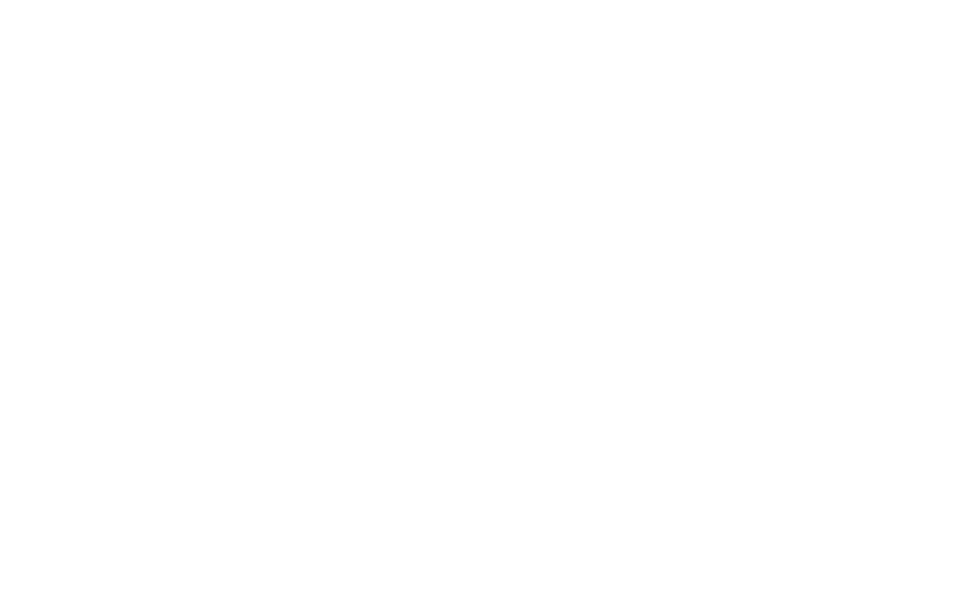
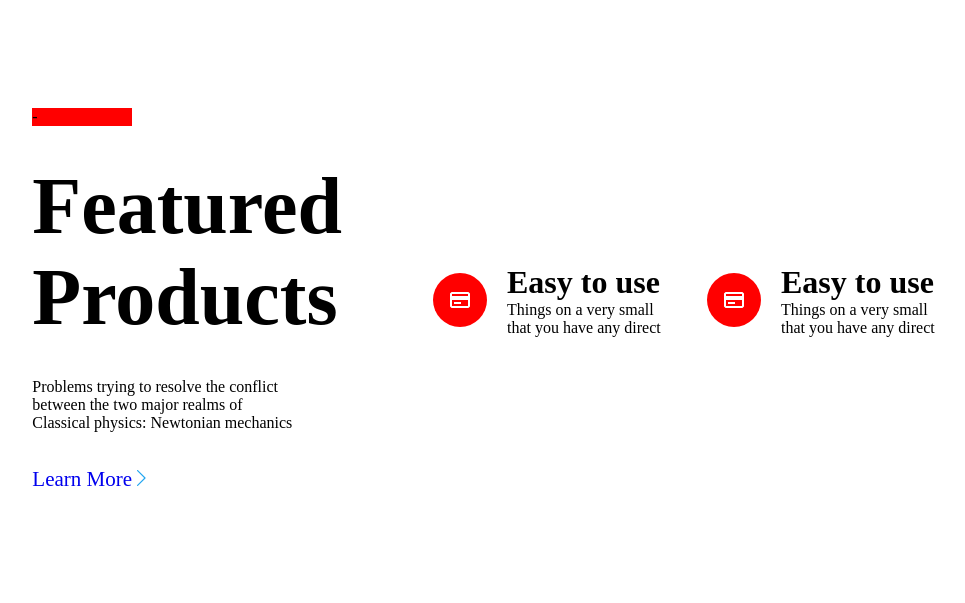
Before and after one commit to TOGRULZEYNALLII/hometask18dec, a plain HTML site: page task7/index.html in a window 1280 px wide. Shown: the whole page, without its empty margins (133-1098 px from the left). Drawn offline with Linux system fonts and the light colour scheme.

Commit message:
task7 islendi

```diff
--- a/task7/index.html
+++ b/task7/index.html
@@ -6,5 +6,44 @@
     <title>Document</title>
     <link rel="stylesheet" href="/task7/styles/style.css" />
   </head>
-  <body></body>
+  <body>
+    <div class="main-container">
+      <div class="container">
+        <div class="red">-</div>
+        <h1 class="text-h1">Featured Products</h1>
+        <p class="p1">
+          Problems trying to resolve the conflict between the two major realms
+          of Classical physics: Newtonian mechanics
+        </p>
+        <a class="link" href="http://"
+          >Learn More <img src="/task7/assets/icons/img.svg" alt="icontoright"
+        /></a>
+      </div>
+      <div class="container-215">
+        <div class="container-214">
+          <img
+            class="sekil"
+            src="/task7/assets/icons/icon cool-icon-15 (6).svg"
+            alt="img"
+          />
+          <div class="yazilar">
+            <h1>Easy to use</h1>
+            <p class="text">Things on a very small that you have any direct</p>
+          </div>
+        </div>
+        <div class="container-214">
+          <img
+            class="sekil"
+            src="/task7/assets/icons/icon cool-icon-15 (6).svg"
+            alt="img"
+          />
+          <div class="yazilar">
+            <h1>Easy to use</h1>
+            <p class="text">Things on a very small that you have any direct</p>
+          </div>
+        </div>
+      </div>
+      <div class="container-216"></div>
+    </div>
+  </body>
 </html>
--- a/task7/styles/style.scss
+++ b/task7/styles/style.scss
@@ -0,0 +1,52 @@
+* {
+  margin: 0;
+  padding: 0;
+  box-sizing: border-box;
+}
+.link {
+  text-decoration: none;
+  font-size: 21px;
+}
+.container {
+  height: 600px;
+  display: flex;
+  flex-direction: column;
+  justify-content: center;
+  margin-left: 100px;
+  gap: 35px;
+}
+.p1 {
+  width: 270px;
+}
+.text-h1 {
+  font-size: 80px;
+  width: 20px;
+}
+.red {
+  background-color: red;
+  width: 100px;
+}
+.main-container {
+  display: flex;
+  justify-content: space-around;
+}
+.sekil {
+  background-color: red;
+  padding: 15px;
+  border-radius: 100px;
+}
+
+.container-214 {
+  display: flex;
+  gap: 20px;
+  justify-content: center;
+  align-items: center;
+}
+.container-215 {
+  height: 600px;
+  display: flex;
+  gap: 30px;
+}
+.text {
+  width: 170px;
+}
```
Also changed, not shown: task7/assets/icons/icon cool-icon-15 (6).svg (added), task7/assets/icons/img.svg (added), task7/styles/style.css, 1 other file.
